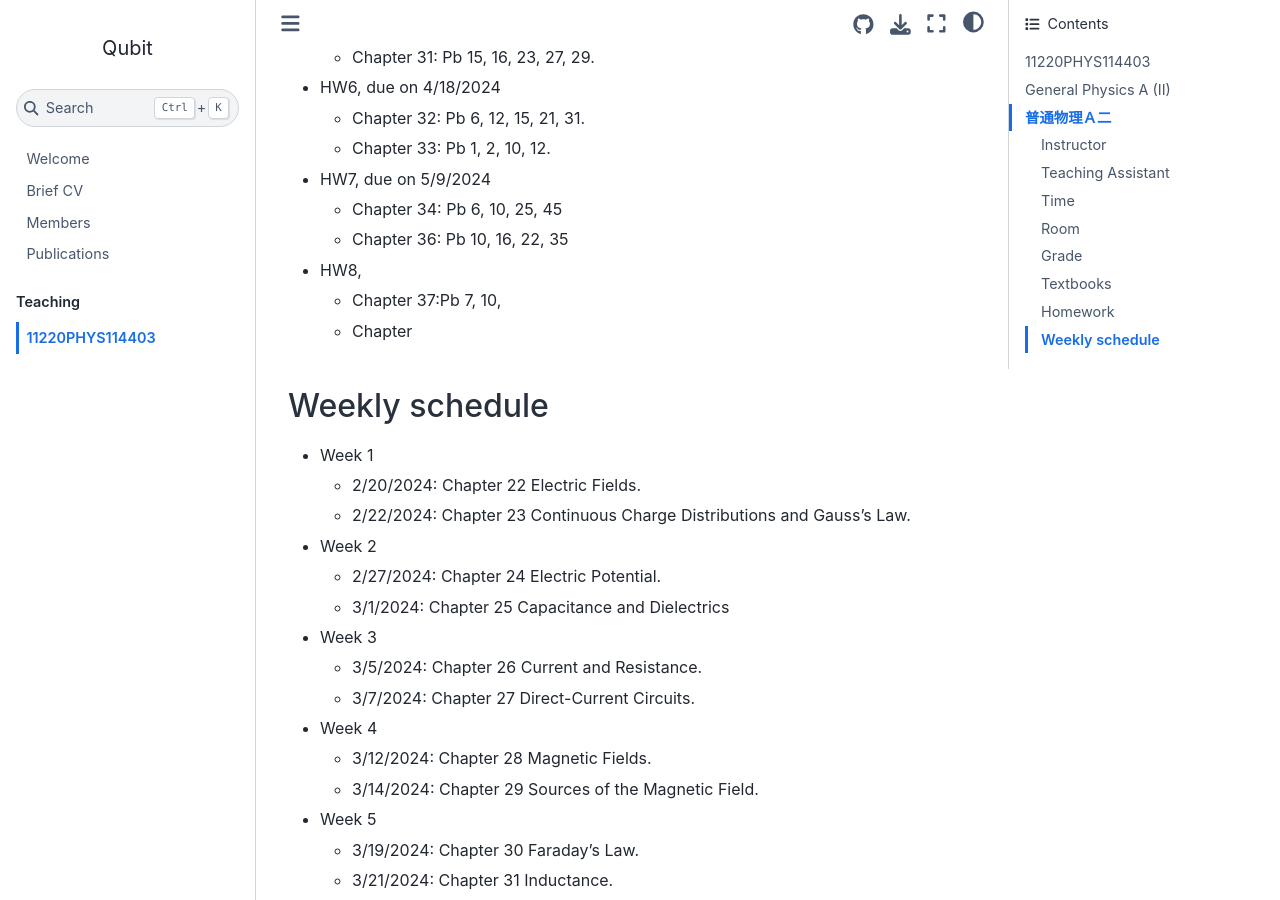
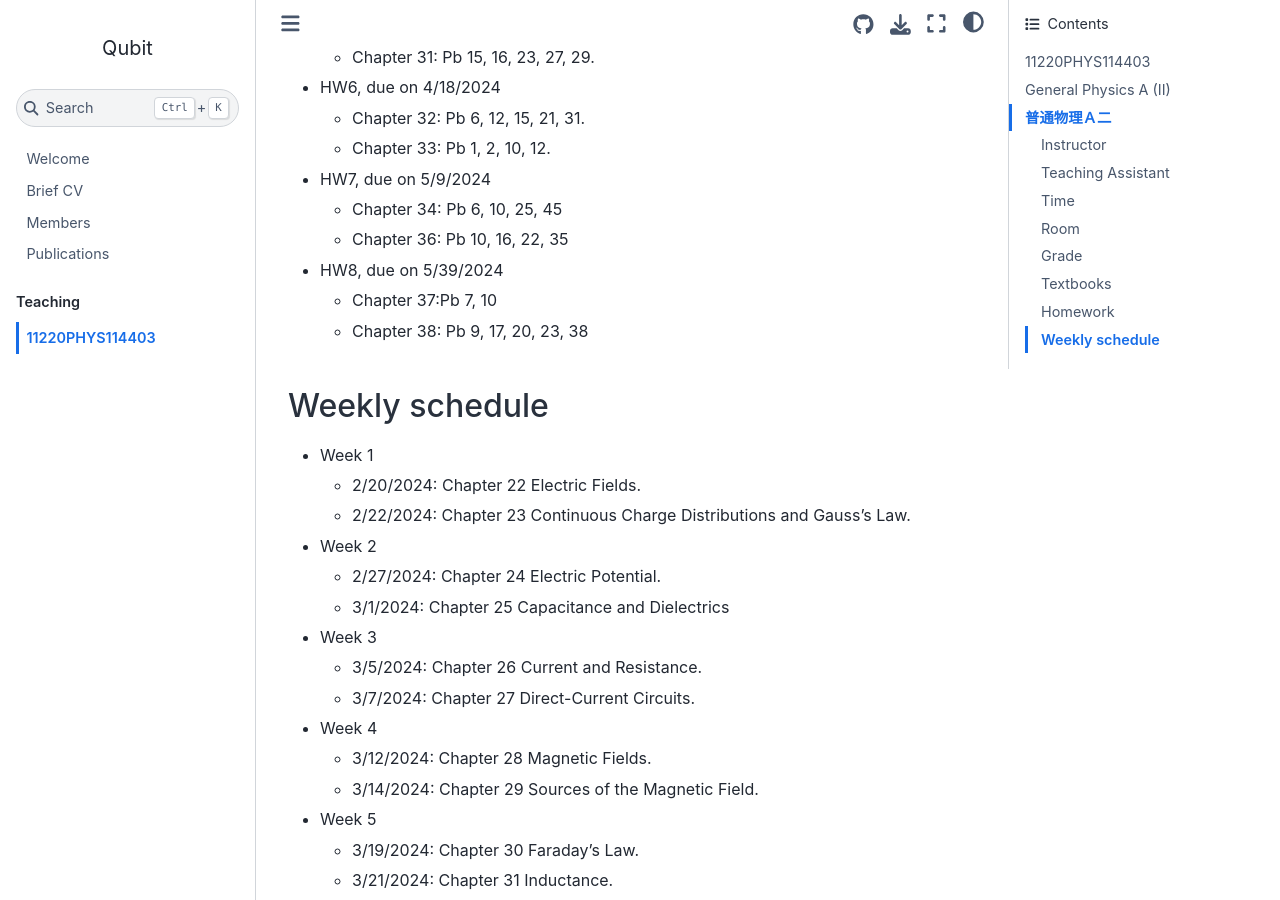
Before and after one commit to pcchen/pcchen.github.io, a Jupyter Book: the page built from teaching/11220PHYS114403.md, in a window 1280 px wide and 900 px high, scrolled down 2550 px. Built offline with Jupyter Book 1.0.4 settings and Sphinx 7.4.7 and the Sphinx Book theme 1.1.4, drawn with Linux system fonts in a browser that asks for light colours; some of the changed text lies outside the part shown.

Commit message:
update class

```diff
--- a/teaching/11220PHYS114403.md
+++ b/teaching/11220PHYS114403.md
@@ -76,9 +76,9 @@
   * Chapter 34: Pb 6, 10, 25, 45
   * Chapter 36: Pb 10, 16, 22, 35
 
-* HW8,
-  * Chapter 37:Pb 7, 10,
-  * Chapter
+* HW8, due on 5/39/2024
+  * Chapter 37:Pb 7, 10
+  * Chapter 38: Pb 9, 17, 20, 23, 38
 
 ## Weekly schedule
 * Week 1
```
Also changed, not shown: other parts of teaching/11220PHYS114403.md (+2 -2 lines).
